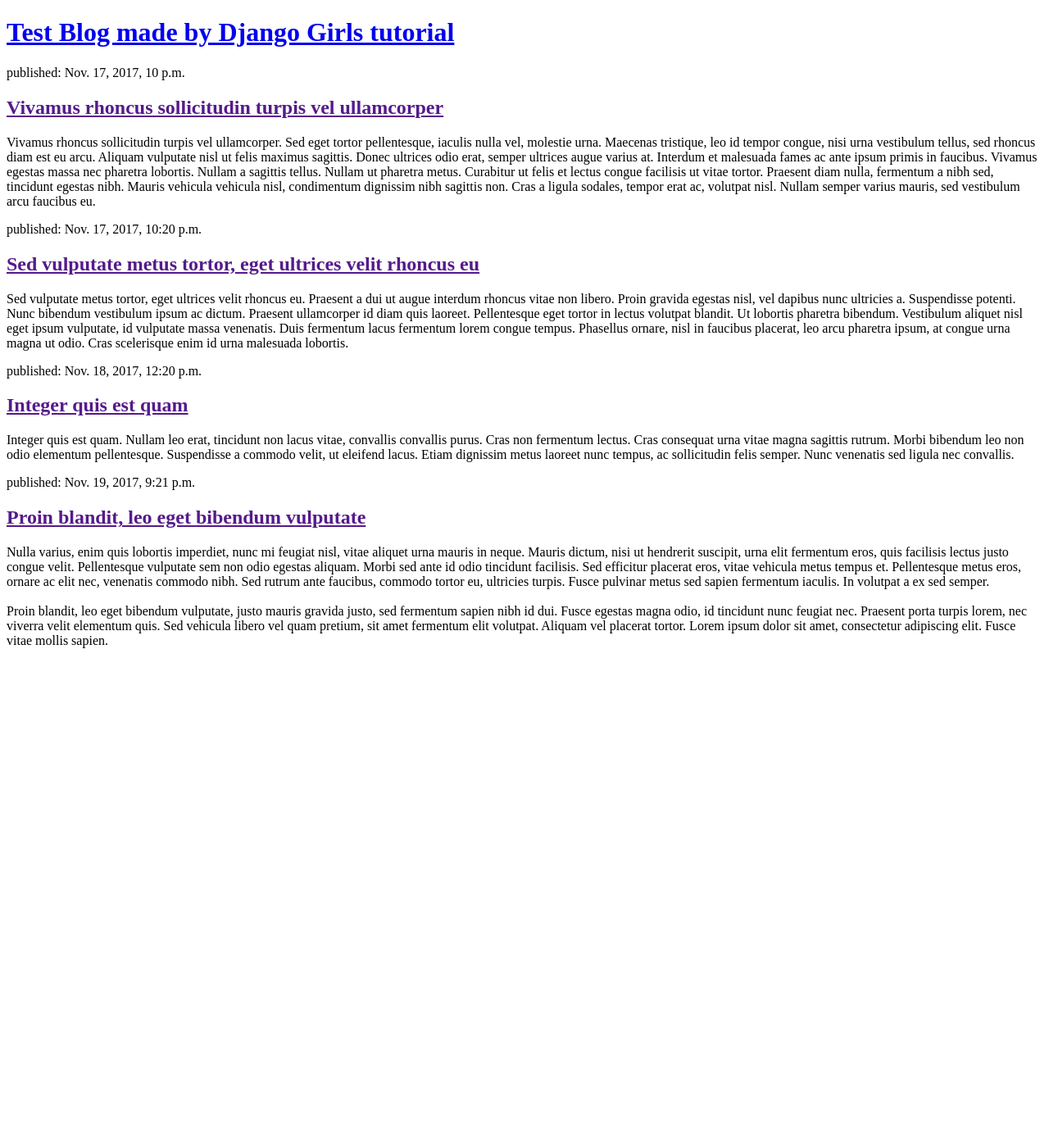
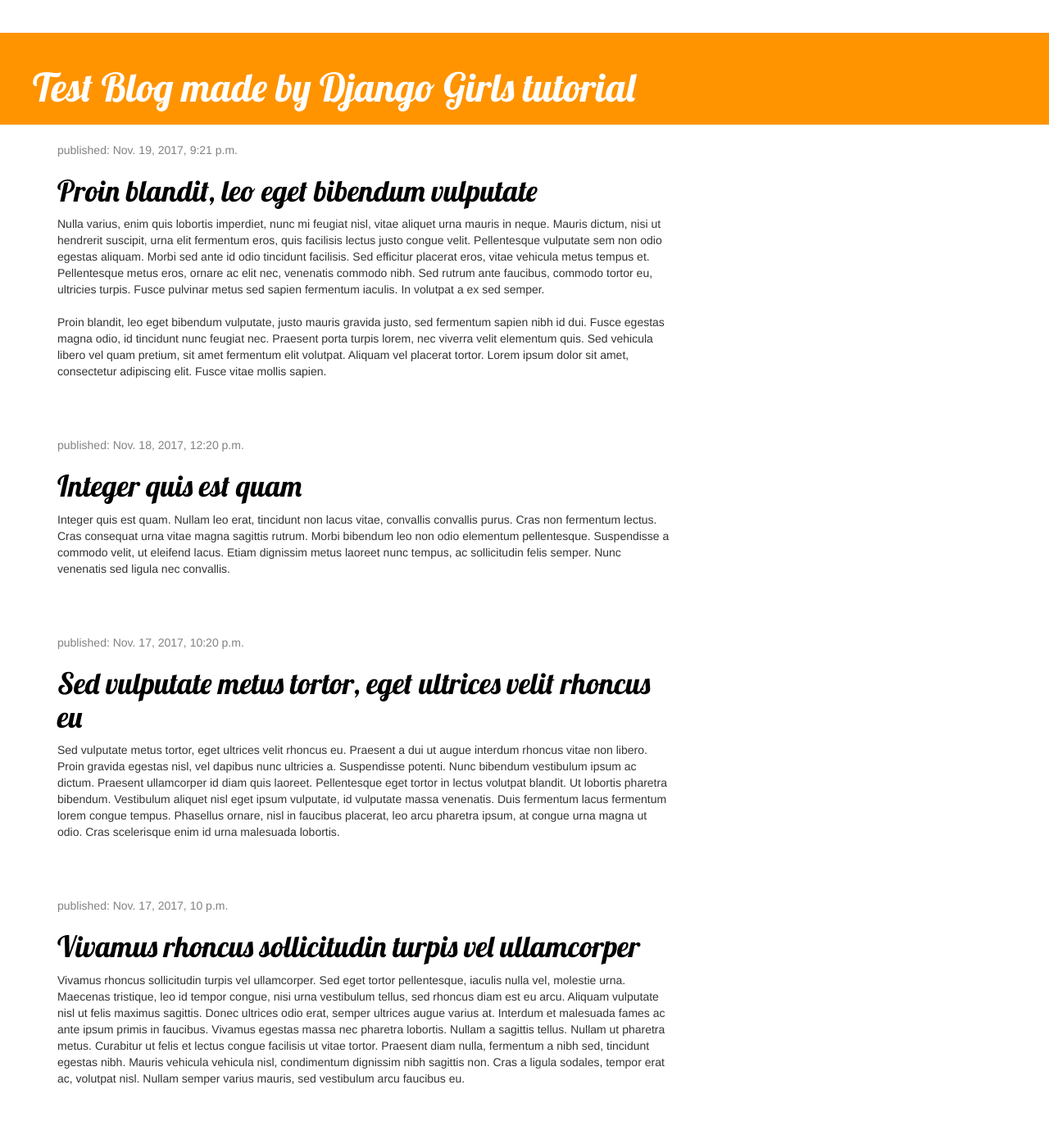
Before and after one commit to aquilinae/learn-programming, a Django app: page / in a window 1280 px wide. Shown: the whole page at 82% size. Before the commit the page ends 791 px from the top, so only its background shows below. Run offline with Django 3.2, Linux system fonts and the light colour scheme; data comes from the database, SQL or seed files in the repository; some libraries are stand-ins or nearby versions.

Commit message:
inlucding some styles

```diff
--- /dev/null
+++ b/learn-python/djangogirls/blog/static/css/blog.css
@@ -0,0 +1,48 @@
+.page-header {
+    background-color: #ff9400;
+    margin-top: 0;
+    padding: 20px 20px 20px 40px;
+}
+
+.page-header h1, .page-header h1 a, .page-header h1 a:visited, .page-header h1 a:active {
+    color: #ffffff;
+    font-family: 'Lobster';
+    font-size: 36pt;
+    text-decoration: none;
+}
+
+.content {
+    margin-left: 40px;
+}
+
+h1, h2, h3, h4 {
+    font-family: 'Lobster';
+}
+
+.date {
+    color: #828282;
+}
+
+.save {
+    float: right;
+}
+
+.post-form textarea, .post-form input {
+    width: 100%;
+}
+
+.top-menu, .top-menu:hover, .top-menu:visited {
+    color: #ffffff;
+    float: right;
+    font-size: 26pt;
+    margin-right: 20px;
+}
+
+.post {
+    margin-bottom: 70px;
+}
+
+.post h1 a, .post h1 a:visited {
+    color: #000000;
+    font-family: 'Lobster';
+}
--- a/learn-python/djangogirls/blog/templates/blog/post_list.html
+++ b/learn-python/djangogirls/blog/templates/blog/post_list.html
@@ -3,21 +3,32 @@
   <head>
     <meta charset="utf-8">
     <title></title>
+    {% load staticfiles %}
+    <link rel="stylesheet" href="{% static 'css/blog.css' %}" />
+    <link rel="stylesheet" href="//maxcdn.bootstrapcdn.com/bootstrap/3.2.0/css/bootstrap.min.css">
+    <link rel="stylesheet" href="//maxcdn.bootstrapcdn.com/bootstrap/3.2.0/css/bootstrap-theme.min.css">
+    <link href="https://fonts.googleapis.com/css?family=Lobster&amp;subset=cyrillic" rel="stylesheet">
   </head>
   <body>
-    <h1><a href="/">Test Blog made by Django Girls tutorial</a></h1>
+    <div class="page-header">
+      <h1><a href="/">Test Blog made by Django Girls tutorial</a></h1>
+    </div>
 
-    {% for post in posts %}
-      <div>
-        <p>
-          published: {{ post.published_date }}
-        </p>
-        <h2><a href="">{{ post.title }}</a></h2>
-        <p>
-          {{ post.text|linebreaksbr }}
-        </p>
-      </div>
-    {% endfor %}
+    <div class="content container">
+        <div class="row">
+            <div class="col-md-8">
+                {% for post in posts %}
+                    <div class="post">
+                        <div class="date">
+                            <p>published: {{ post.published_date }}</p>
+                        </div>
+                        <h1><a href="">{{ post.title }}</a></h1>
+                        <p>{{ post.text|linebreaksbr }}</p>
+                    </div>
+                {% endfor %}
+            </div>
+        </div>
+    </div>
 
   </body>
 </html>
--- a/learn-python/djangogirls/blog/views.py
+++ b/learn-python/djangogirls/blog/views.py
@@ -4,5 +4,5 @@ from .models import Post
 
 # Create your views here.
 def post_list(request):
-    posts = Post.objects.filter(published_date__lte=timezone.now()).order_by('published_date')
+    posts = Post.objects.filter(published_date__lte=timezone.now()).order_by('-published_date')
     return render(request, 'blog/post_list.html', {'posts': posts})
```
